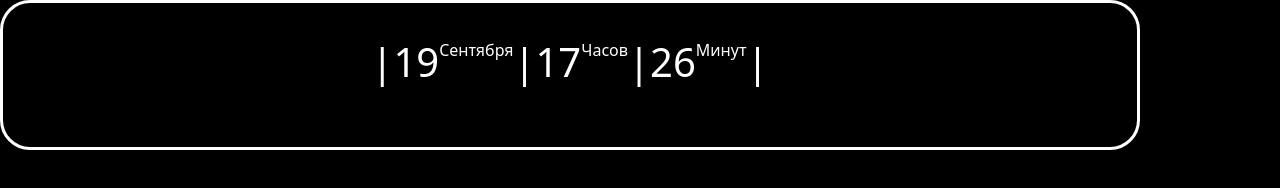
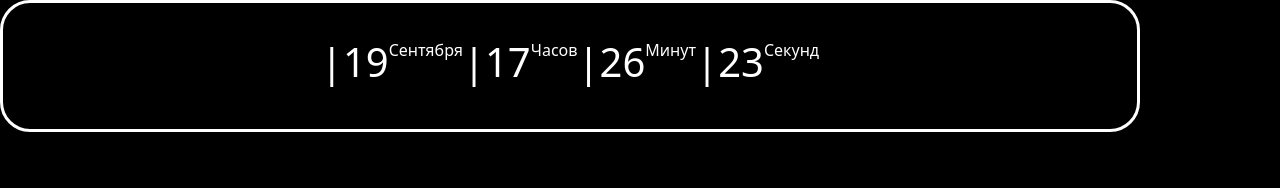
Before and after one commit to culcat/JavaScript-Clock, a plain HTML site: page index.html in a window 1280 px wide. Drawn offline with nearby package versions, Linux system fonts and the light colour scheme.

Commit message:
add second`s

```diff
--- a/index.html
+++ b/index.html
@@ -18,7 +18,7 @@
         <h1 id="bar1">|</h1>
         <h1 id="minute"></h1><p>Минут</p>
         <h1 id="bar2">|</h1>
-        <h1 id="pmam"></h1>
+        <h1 id="sec"></h1><p>Секунд</p>
     </div>
 <script src="script.js"></script>
 </body>
--- a/script.js
+++ b/script.js
@@ -3,6 +3,7 @@ function calculateTime(){
     var date = new Date();
     var dayNumber = date.getDate();
     //var dayNames = date.getUTCMonth();
+    var sec = date.getSeconds();
     var hour = date.getHours();
     var minute = date.getMinutes();
     const month = ["Января","Февраля","Марта","Апреля","Мая","Июня","Июля","Августа","Сентября","Октября","Ноября","Декабря"];
@@ -22,7 +23,7 @@ function calculateTime(){
     document.getElementById("minute").innerHTML = minute;
     //document.getElementById("pmam").innerHTML = pmam;
     document.getElementById("dayToday").innerHTML = name;
-
+document.getElementById("sec").innerHTML = sec;
 
 
     setTimeout(calculateTime, 200);
--- a/style.css
+++ b/style.css
@@ -1,14 +1,16 @@
+
+
 .container{
     border: solid white 3px;
     border-radius: 30px;
-    height: 150px;
     display: inline-flex;
     justify-content:center;
     padding: 35px;
 
 }
 
-h1{
-    position: relative;
+@import url('https://fonts.googleapis.com/css2?family=Yomogi&display=swap');
 
+body{
+    font-family: 'Yomogi', cursive;
 }
```
